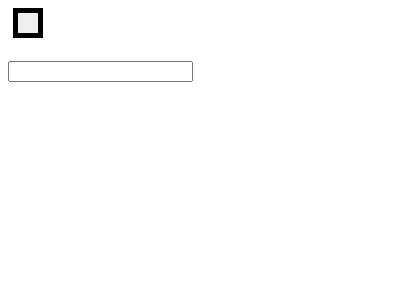
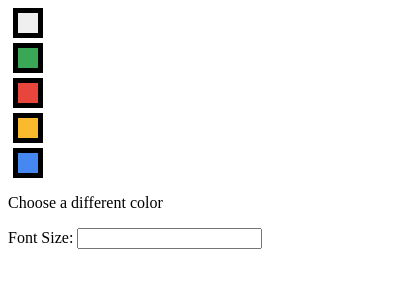
Before and after one commit to KAKMAV/web-wizard, a browser extension: page popup.html in a window 400 px wide. Drawn offline with Linux system fonts and the light colour scheme.

Commit message:
moved change color from options page to browser tap

```diff
--- a/popup.html
+++ b/popup.html
@@ -1,14 +1,34 @@
 <!DOCTYPE html>
 <html lang="en">
+
 <head>
-   <link rel="stylesheet" href="button.css">
+    <link rel="stylesheet" href="button.css">
 
 </head>
-<body>
+
+<!-- <body>
 
     <button id="changeColor"></button>
     <br>
     <input type="number" id="changeFontSize">
     <script src="popup.js"></script>
+</body> -->
+
+<body>
+    <button id="changeColor"></button>
+    <div id="buttonDiv"></div>
+    <div>
+        <p>Choose a different color</p>
+    </div>
+    <div id="textButtonDiv"></div>
+    <div>
+        <label for="fontSize">Font Size:</label>
+        <input type="number" id="fontSize" name="fontSize"><br>
+
+    </div>
+    <script src="popup.js"></script>
 </body>
+<script src="options.js"></script>
+
+
 </html>
```
Also changed, not shown: options.html (+1 -1 lines).
